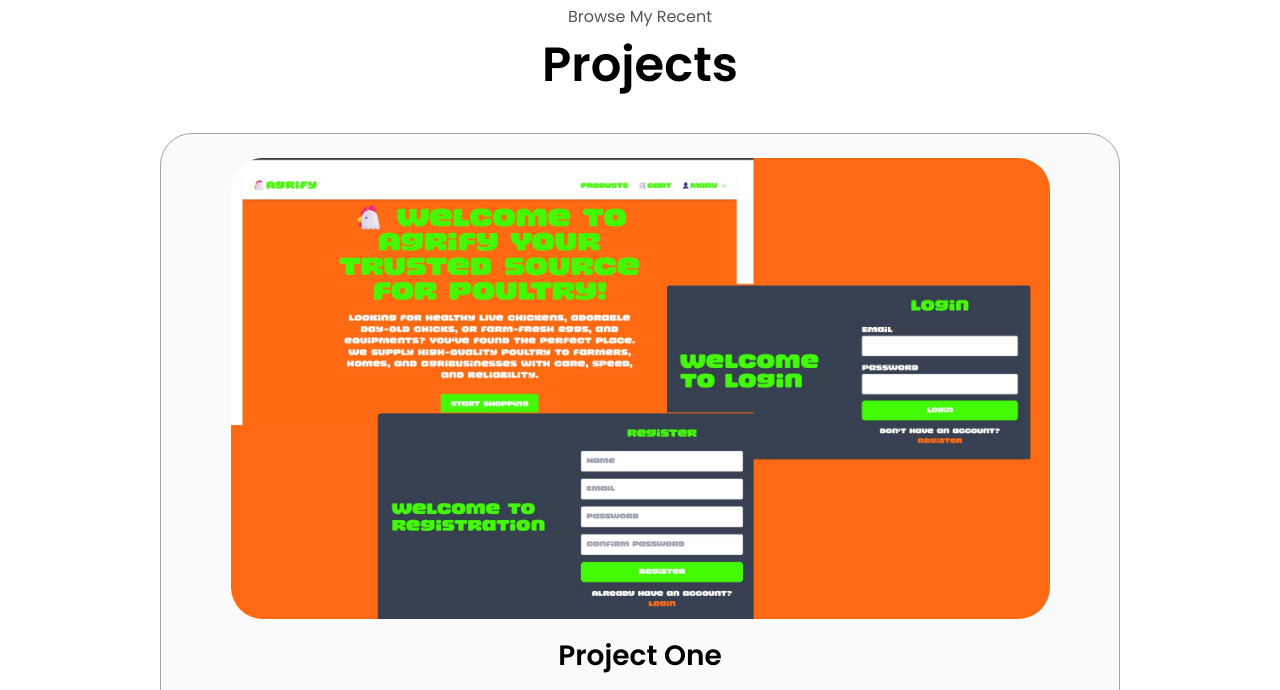
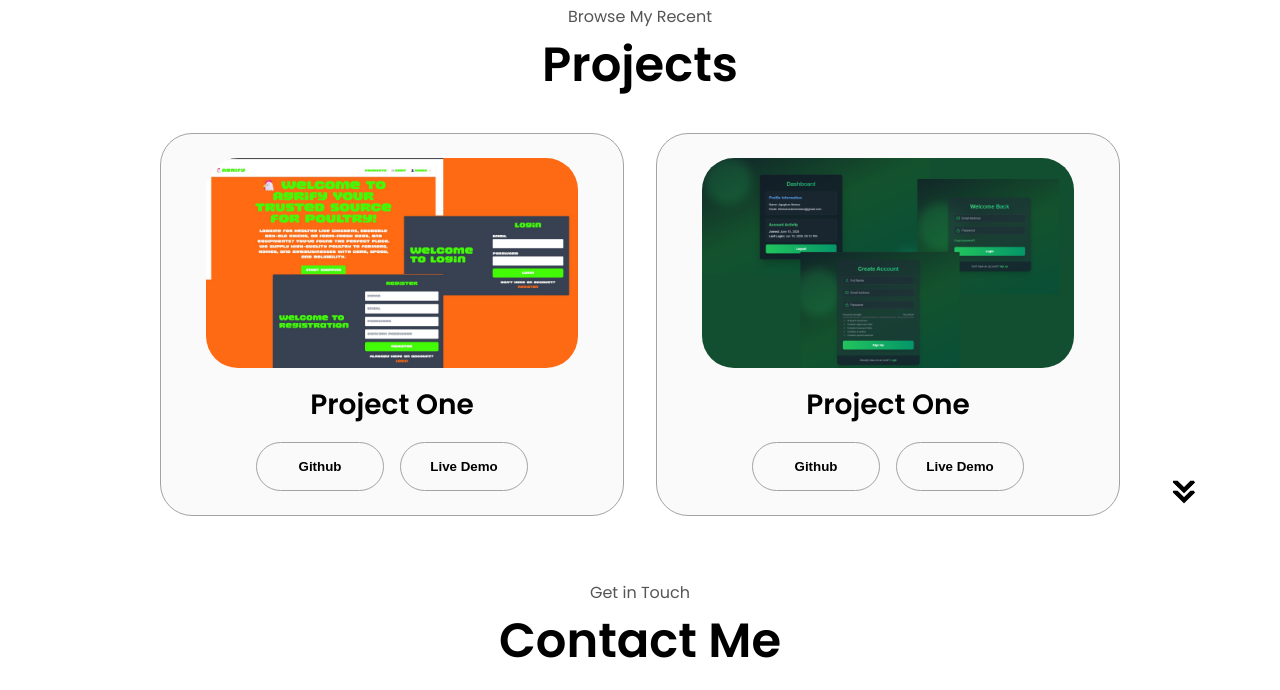
Before and after one commit to Co-den/portfolios, a plain HTML site: page index.html in a window 1280 px wide. Shown: the part 2460-3150 px from the top of the page. Drawn offline with Linux system fonts and the light colour scheme.

Commit message:
second commit

```diff
--- a/index.html
+++ b/index.html
@@ -225,6 +225,21 @@
             </button>
           </div>
         </div>
+        <div class="details-container color-container">
+          <div class="article-container">
+            <img src="./assets/project 2.png" alt="Project 1" class="project-img" />
+          </div>
+          <h2 class="experience-sub-title project-title">Project One</h2>
+          <div class="btn-container">
+            <button class="btn btn-color-2 project-btn"
+              onclick="location.href='https://github.com/Co-den/e-commerce-updated'">
+              Github
+            </button>
+            <button class="btn btn-color-2 project-btn" onclick="location.href='https://authenticationb.netlify.app'">
+              Live Demo
+            </button>
+          </div>
+        </div>
       </div>
     </div>
     <img src="./assets/arrow.png" alt="Arrow icon" class="icon arrow" href="#contact" />
```
